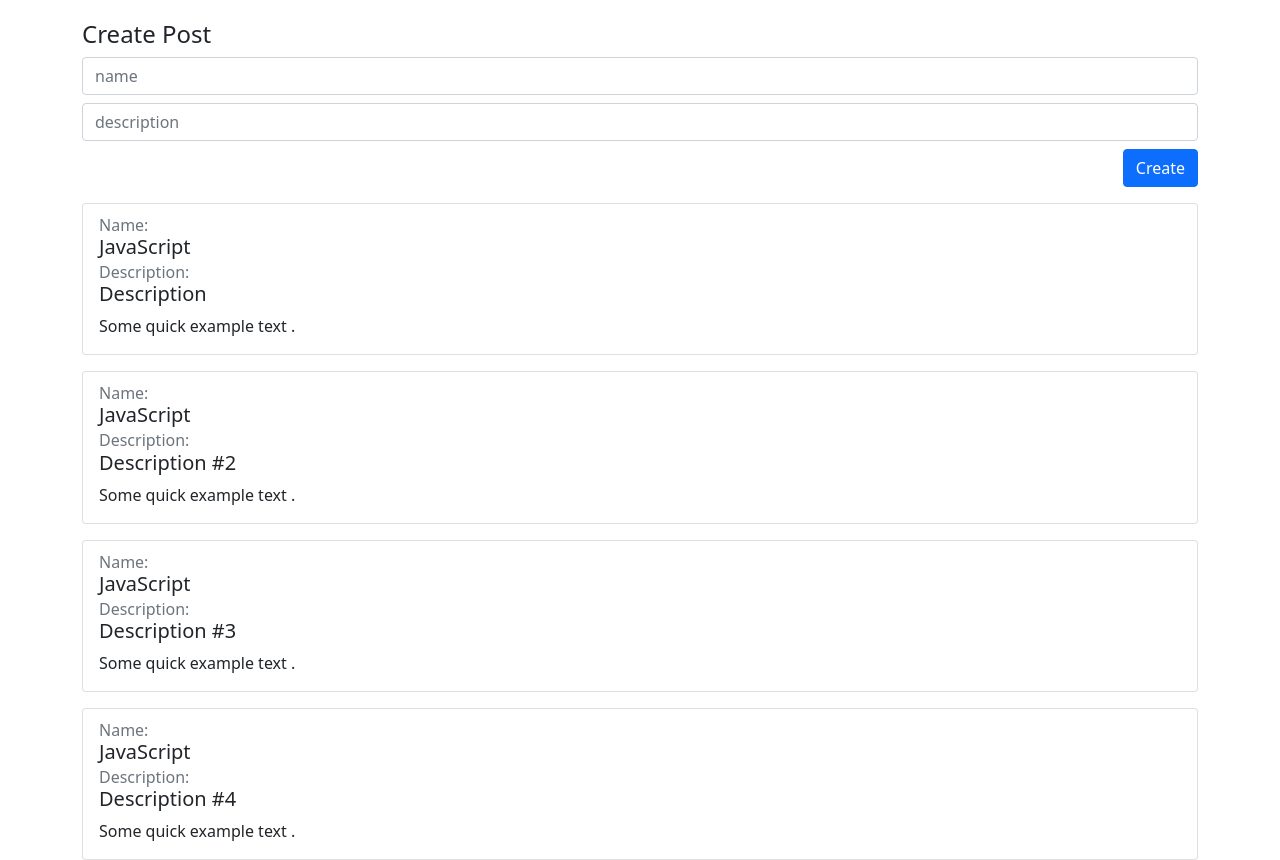
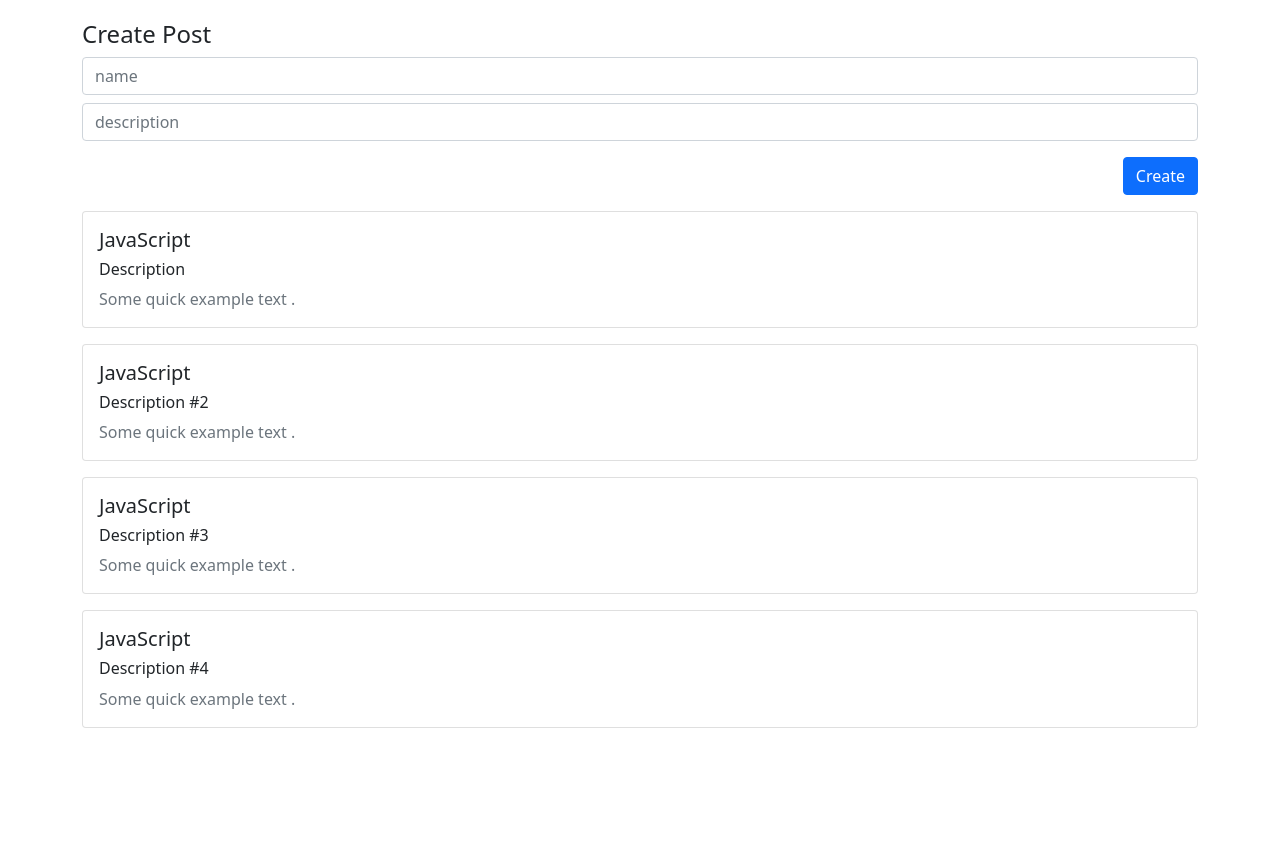
Before and after one commit to azvontsov/super-blog, a Vue app: page / in a window 1280 px wide. After the commit the page ends 800 px from the top, so only its background shows below. Built offline with nearby package versions, Linux system fonts and the light colour scheme.

Commit message:
adds create post

```diff
--- a/src/App.vue
+++ b/src/App.vue
@@ -1,20 +1,31 @@
 <template lang="">
     <div class="container">
-        <form>
+        <form @submit.prevent>
             <h4>Create Post</h4>
-            <input class="form-control mt-2" type="text" placeholder="name">
-            <input class="form-control mt-2" type="text" placeholder="description">
+            <input
+            :value="title"
+            @input="title = $event.target.value"
+            class="form-control mt-2"
+            type="text"
+            placeholder="name"
+            >
+            <input
+            :value="body"
+            @input="body = $event.target.value"
+            class="form-control mt-2"
+            type="text"
+            placeholder="description"
+            >
+
             <div class="d-flex flex-row-reverse bd-highlight">
-                <button class="btn btn-primary mt-2">Create</button>
+                <button @click="createPost" class="btn btn-primary mt-3">Create</button>
               </div>
         </form>
         <div class="card mt-3" v-for="post in posts" >
             <div class="card-body">
-              <h6 class="card-subtitle text-muted">Name:</h6>
               <h5 class="card-title mb-2">{{ post.title }}</h5>
-              <h6 class="card-subtitle text-muted">Description:</h6>
-              <h5 class="card-title mb-2">{{ post.body }}</h5>
-              <p class="card-text">Some quick example text .</p>
+              <h6 class="card-title mb-2">{{ post.body }}</h6>
+              <p class="card-text text-muted">Some quick example text .</p>
 
             </div>
           </div>
@@ -31,16 +42,23 @@ export default {
                 {id: 2, title: 'JavaScript', body: 'Description #2'},
                 {id: 3, title: 'JavaScript', body: 'Description #3'},
                 {id: 4, title: 'JavaScript', body: 'Description #4'},
-            ]
+            ],
+            title: '',
+            body: ''
         }
     },
     methods: {
-        addLike(){
-            this.likes += 1
-        },
-        addDislike() {
-            this.dislikes += 1
+        createPost() {
+            const newPost = {
+                id: Date.now(),
+                title: this.title,
+                body: this.body,
+            }
+            this.posts.push(newPost)
+            this.title = ''
+            this.body = ''
         }
+
     }
 }
 </script>
```
